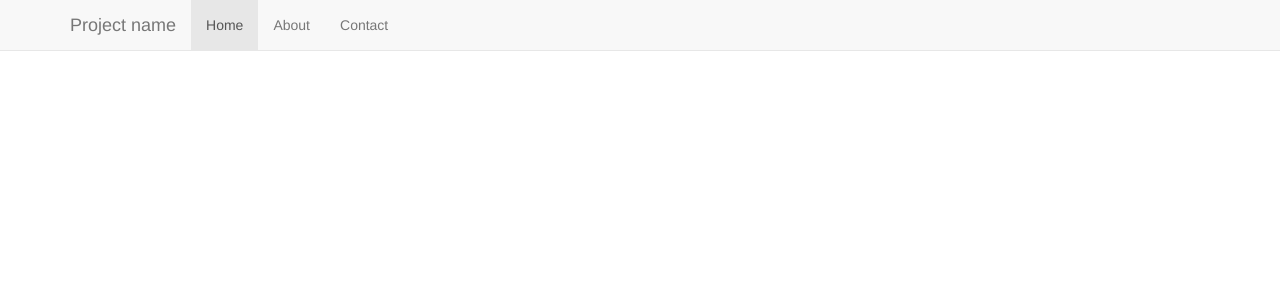
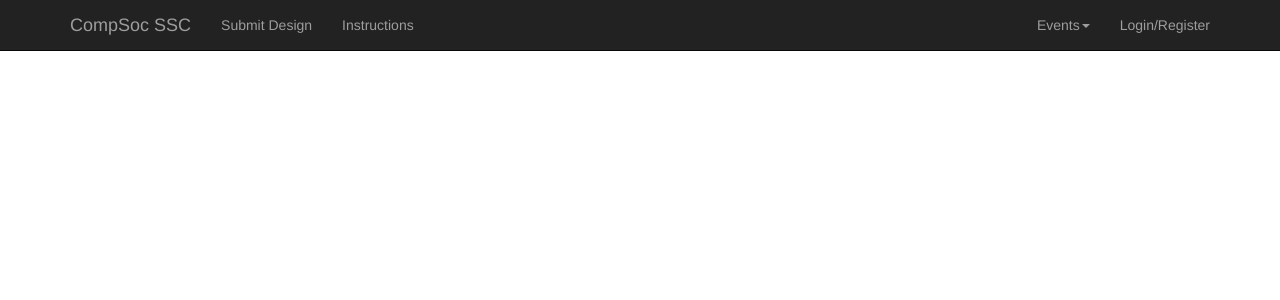
Before and after one commit to compsoc-ssc/compsocssc, a Django app: template logo/templates/logo/home.html in a window 1280 px wide. Shown: the top 300 px of the page. Run offline with Django 3.2, Linux system fonts and the light colour scheme; the template is opened without the code that fills it, so the values that code supplies are empty; some libraries are stand-ins or nearby versions.

Commit message:
Navigation functional for logo app

```diff
--- a/logo/templates/logo/home.html
+++ b/logo/templates/logo/home.html
@@ -1,43 +1,8 @@
-<!DOCTYPE html>
-<html>
-    <head>
-        {%load staticfiles%}
-        <meta charset="UTF-8">
-        <meta name='viewport' content='width=device-width,initial-scale=1.0'>
-        <title>Logo Designing</title>
-        <!-- foreign links-->
-        <link rel='stylesheet' href='https://maxcdn.bootstrapcdn.com/bootstrap/3.2.0/css/bootstrap.min.css'>
-        {%block head%}
-        {%endblock%}
-    </head>
-    <body>
-        <nav class="navbar navbar-default navbar-static-top">
-            <div class="container">
-                <div class="navbar-header">
-                    <button type="button" class="navbar-toggle collapsed" data-toggle="collapse" data-target="#navbar" aria-expanded="false" aria-controls="navbar">
-                        <span class="sr-only">Toggle navigation</span>
-                        <span class="icon-bar"></span>
-                        <span class="icon-bar"></span>
-                        <span class="icon-bar"></span>
-                    </button>
-                    <a class="navbar-brand" href="#">Project name</a>
-                </div>
-                <div id="navbar" class="navbar-collapse collapse">
-                    <ul class="nav navbar-nav">
-                        <li class="active"><a href="#">Home</a></li>
-                        <li><a href="#about">About</a></li>
-                        <li><a href="#contact">Contact</a></li>
-                    </ul>
-                </div><!--/.nav-collapse -->
-            </div>
-        </nav>
-        <div class='container'>
-            {%block body%}
-            {%endblock%}
-        </div>
+{% extends 'base.html' %}
 
-        <!-- Javascript -->
-        <script async defered src='//code.jquery.com/jquery-1.11.0.min.js'></script>
-        <script async defered src='https://maxcdn.bootstrapcdn.com/bootstrap/3.2.0/js/bootstrap.min.js'></script>
-    </body>
-</html>
+{% block navigation %}
+    <ul class='nav navbar-nav navbar-left'>
+        <li><a href="">Submit Design</a></li>
+        <li><a href="">Instructions</a></li>
+    </ul>
+{% endblock %}
--- a/templates/base.html
+++ b/templates/base.html
@@ -3,47 +3,56 @@
     <head>
         {%load staticfiles%}
         <meta charset="UTF-8">
-        <meta name='viewport' content='width=device-width,initial-scale=1.0'>
+        <meta name='viewport' content='width=device-width, initial-scale=1.0'>
         <title>CompSocSSC</title>
-        <!-- favicon and foreign links-->
-        <link async rel='icon' type='image/png' href={%static 'orfik/favicon.png'%}>
+        <!-- Favicon and Foreign links-->
+        <link async rel='icon' type='image/png' href="{% static 'orfik/favicon.png' %}">
         <link rel='stylesheet' href='https://maxcdn.bootstrapcdn.com/bootstrap/3.2.0/css/bootstrap.min.css'>
         {%block head%}
         {%endblock%}
         </head>
         <body>
-            <div class='container'>
-                <nav class='navbar navbar-inverse' role='navigation'>
-                    <div class='navbar-header'>
-                        <button type='button' class='navbar-toggle collapsed' data-toggle='collapse' data-target=#navbar' aria-expanded='false' aria-controls='navbar'>
-                        <span class='sr-only'>Toggle navigation</span>
-                        <span class'icon-bar'></span>
-                        <span class'icon-bar'></span>
-                        <span class'icon-bar'></span>
+            <nav class="navbar navbar-inverse navbar-fixed-top">
+                <div class="container">
+                    <div class="navbar-header">
+                        <button type="button" class="navbar-toggle collapsed" data-toggle="collapse" data-target="#navbar" aria-expanded="false" aria-controls="navbar">
+                            <span class="sr-only">Toggle navigation</span>
+                            <span class="icon-bar"></span>
+                            <span class="icon-bar"></span>
+                            <span class="icon-bar"></span>
                         </button>
-                        <a class='navbar-brand' href={%url 'home'%}>CompSocSSC</a>
+                        <a class="navbar-brand" href="{% url 'home' %}">CompSoc SSC</a>
                     </div>
-                    <div class='navbar-collapse collapse' id='navbar'>
-                    {%block navigation%}
+                    <div id="navbar" class="collapse navbar-collapse">
+                        {% block navigation %}
                             <ul class='nav navbar-nav navbar-left'>
-                            <li><a href={%url 'home'%}>Home</a></li>
-                            <li><a href={%url 'contact'%}>Contact</a></li>
+                                <li><a href="{% url 'home' %}">Home</a></li>
+                                <li><a href="{% url 'contact' %}">Contact</a></li>
                             </ul>
-                    {%endblock%}
+                        {% endblock %}
                         <ul class='nav navbar-nav navbar-right'>
-                            {%if user.is_authenticated%}
-                            <li> <a href={%url 'logout'%}>{{user}} | Logout</a></li>
-                            {%else%}
-                            <li><a href={%url 'login'%}>Login/Register</a></li>
-                            {%endif%}
+                            <li class="dropdown">
+                                <a href="#" class="dropdown-toggle" data-toggle="dropdown" role="button" aria-expanded="false">Events<span class="caret"></span></a>
+                                <ul class="dropdown-menu" role="menu">
+                                    <li><a href="{% url 'orfik:home' %}">Orfik</a></li>
+                                    <li><a href="{% url 'logo:home' %}">Logo Designing</a></li>
                                 </ul>
+                            </li>
+                            {% if user.is_authenticated %}
+                                <li><a href="{% url 'logout' %}">{{ user }} | Logout</a></li>
+                            {% else %}
+                                <li><a href="{% url 'login' %}">Login/Register</a></li>
+                            {% endif %}
+                        </ul>
+                    </div><!--/.nav-collapse -->
                 </div>
             </nav>
+
+            <div class='container'>
+                {% block body %}
+                {% endblock %}
             </div>
-            <div class='container'>
-            {%block body%}
-            {%endblock%}
-            </div>
+
             <!-- Javascript -->
             <script async defered src='//code.jquery.com/jquery-1.11.0.min.js'></script>
             <script async defered src='https://maxcdn.bootstrapcdn.com/bootstrap/3.2.0/js/bootstrap.min.js'></script>
```
Lines whose indentation alone changed are shown as unchanged.
